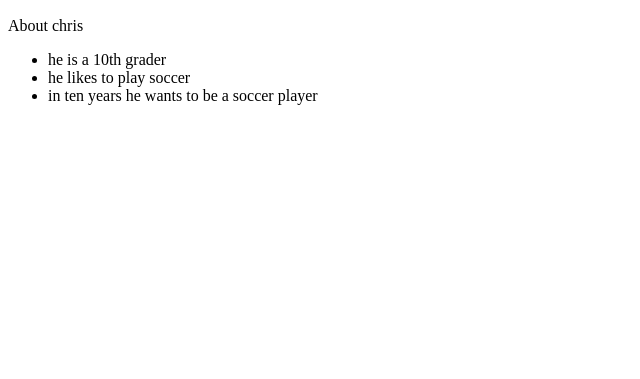
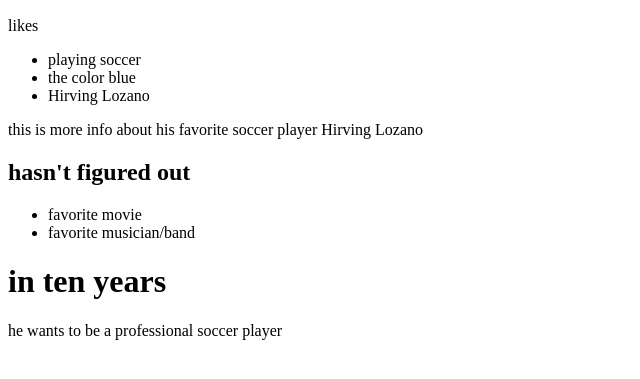
Before and after one commit to chasitymartin/c, a plain HTML site: page index.html in a window 1280 px wide. Shown: the part 383-762 px from the top of the page, without its empty margins (0-640 px from the left). Drawn offline with Linux system fonts and the light colour scheme; a web font is replaced by a local one.

Commit message:
Created using Popcode: https://popcode.org

```diff
--- a/index.html
+++ b/index.html
@@ -2,16 +2,27 @@
 <html>
     <head>
         <title>c</title>
-        <link href="https://fonts.googleapis.com/css?family=Anton" rel="stylesheet">
+        <link href="https://fonts.googleapis.com/css?family=Indie+Flower" rel="stylesheet">
+        <link href="https://fonts.googleapis.com/css?family=Abril+Fatface" rel="stylesheet">
+        <link href="https://fonts.googleapis.com/css?family=Francois+One" rel="stylesheet">
     </head>
     <body>
         <h1>C</h1>
         <img src="https://cdn.hitc-s.com/i/1096/hirving_lozano_of_psv_during_the_dutch_eredivisie_match_between__904907.jpg">
-        <p> About chris</p>
+        <p> likes</p>
     <ul>
-        <li> he is a 10th grader</li>
-        <li> he likes to play soccer</li>
-        <li> in ten years he wants to be a soccer player</li>
+        <li>playing soccer</li>
+        <li>the color blue</li>
+        <li>Hirving Lozano</li>
     </ul>
+    <a herf="https://en.wikipedia.org/wiki/Hirving_Lozano"> this is more info about his favorite soccer player Hirving Lozano</a>
+    <h2> hasn't figured out</h2>
+    <ul>
+       <li> favorite movie</li>
+       <li> favorite musician/band</li>
+    </ul>
+    <h1> in ten years</h1>
+    <p> he wants to be a professional soccer player</p>
+
     </body>
 </html>
```
